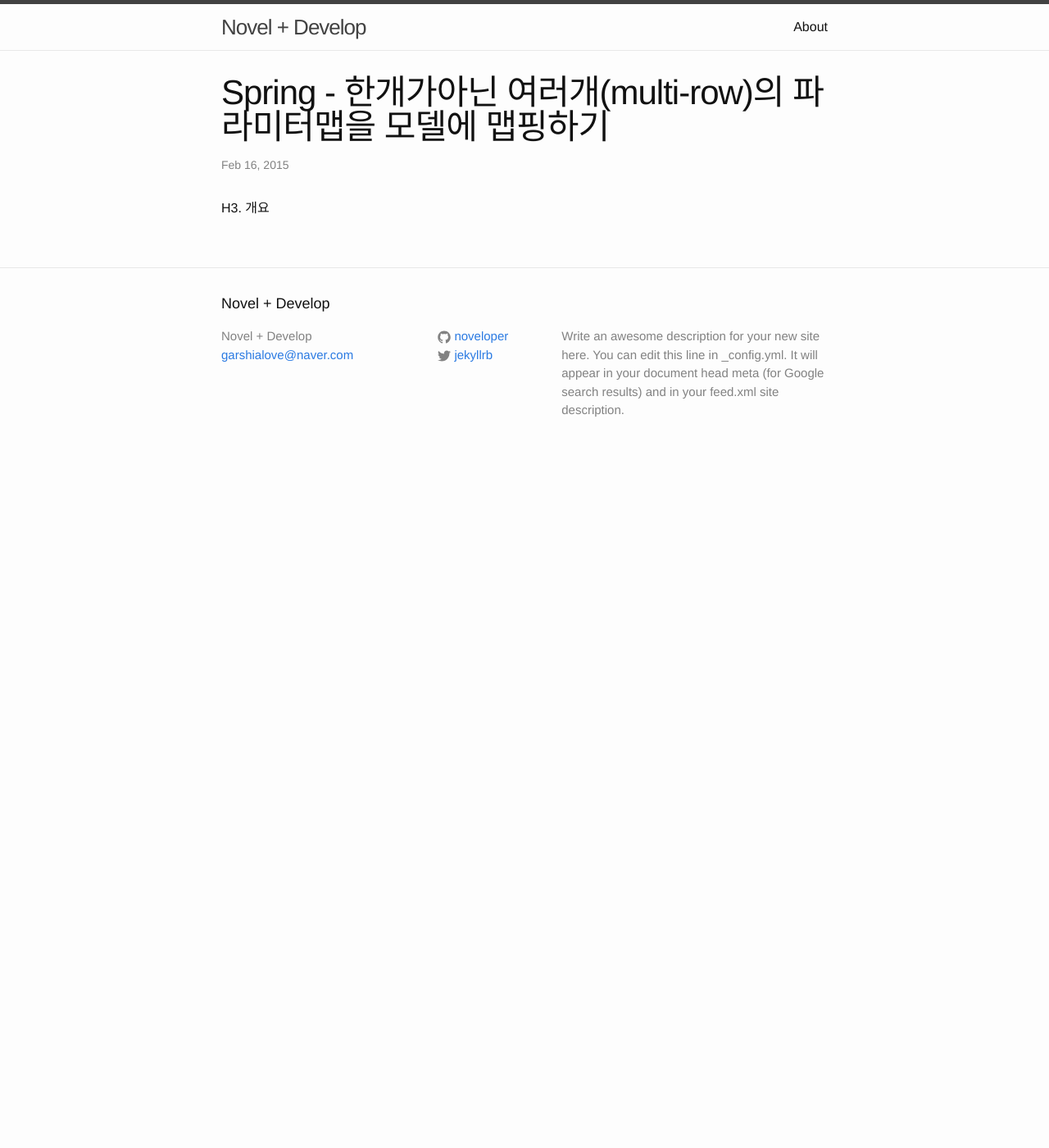
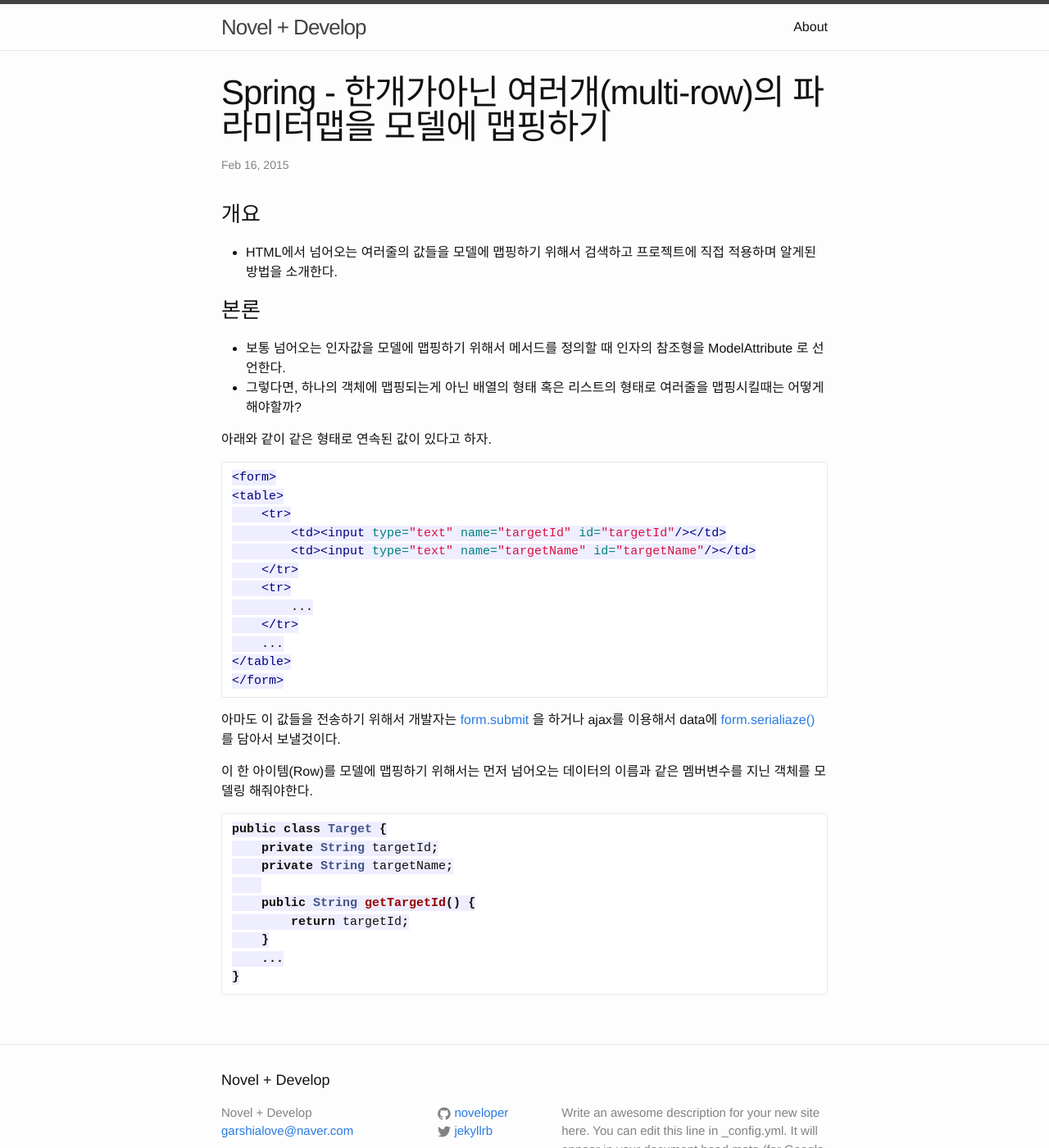
Before and after one commit to sungbine/blog, a Jekyll site: the page built from _posts/2015-02-16-how-mapping-to-model-arrayvalue.markdown, in a window 1280 px wide and 1400 px high. Shown: the whole window at 82% size. Built offline with Jekyll 4.4.1, drawn with Linux system fonts in a browser that asks for light colours; Markdown is read by kramdown in place of the engine named in the settings.

Commit message:
Update 2015-02-16-how-mapping-to-model-arrayvalue.markdown

````diff
--- a/_posts/2015-02-16-how-mapping-to-model-arrayvalue.markdown
+++ b/_posts/2015-02-16-how-mapping-to-model-arrayvalue.markdown
@@ -4,4 +4,43 @@ title:  "Spring - 한개가아닌 여러개(multi-row)의 파라미터맵을 모
 categories: Spring
 ---
 
-H3. 개요
+<h3>개요</h3>
+- HTML에서 넘어오는 여러줄의 값들을 모델에 맵핑하기 위해서 검색하고 프로젝트에 직접 적용하며 알게된 방법을 소개한다.
+
+<h3>본론</h3>
+- 보통 넘어오는 인자값을 모델에 맵핑하기 위해서 메서드를 정의할 때 인자의 참조형을 ModelAttribute 로 선언한다.
+- 그렇다면, 하나의 객체에 맵핑되는게 아닌 배열의 형태 혹은 리스트의 형태로 여러줄을 맵핑시킬때는 어떻게 해야할까?
+
+아래와 같이 같은 형태로 연속된 값이 있다고 하자.
+```html
+<form>
+<table>
+    <tr>
+        <td><input type="text" name="targetId" id="targetId"/></td>
+        <td><input type="text" name="targetName" id="targetName"/></td>
+    </tr>
+    <tr>
+        ...
+    </tr>
+    ...
+</table>
+</form>
+```
+
+아마도 이 값들을 전송하기 위해서 개발자는 [form.submit](http://api.jquery.com/submit/) 을 하거나 ajax를 이용해서
+data에 [form.serialiaze()](http://api.jquery.com/serialize/) 를 담아서 보낼것이다.
+
+이 한 아이템(Row)를 모델에 맵핑하기 위해서는 먼저 넘어오는 데이터의 이름과 같은 멤버변수를 지닌
+객체를 모델링 해줘야한다.
+
+```java
+public class Target {
+    private String targetId;
+    private String targetName;
+
+    public String getTargetId() {
+        return targetId;
+    }
+    ...
+}
+```
````
